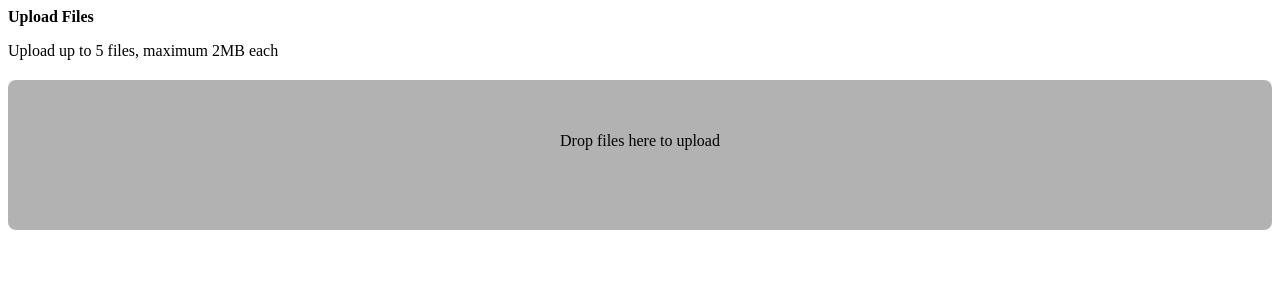
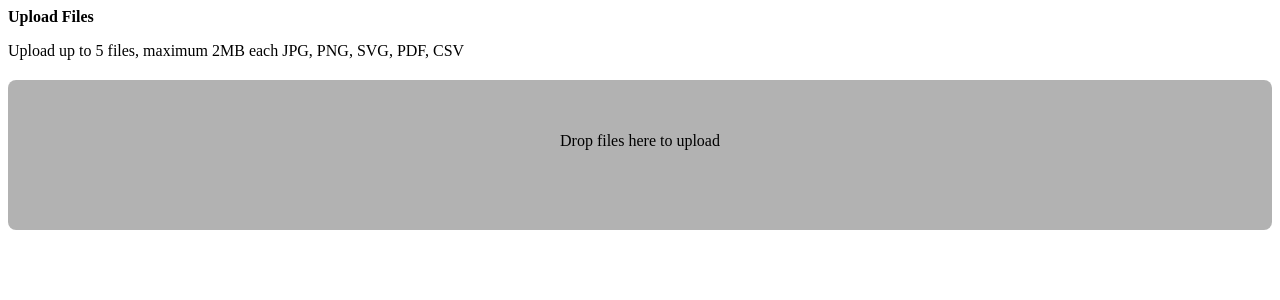
Before and after one commit to blacktyger/claims-and-forms, a Django app: template core/templates/upload_form.html in a window 1280 px wide. Shown: the top 300 px of the page. Run offline with Django 3.2, Linux system fonts and the light colour scheme; the template is opened without the code that fills it, so the values that code supplies are empty; parts of the project's set-up code (start-up, migrations or seed data) failed here and were passed over; some libraries are stand-ins or nearby versions.

Commit message:
added .csv files, session handling fix

```diff
--- a/core/templates/upload_form.html
+++ b/core/templates/upload_form.html
@@ -10,6 +10,7 @@
     </p>
     <div class="mb-2 mt-0">
         <span class="text-dark"> Upload up to 5 files, maximum 2MB each</span>
+        <span class="text-dark text-muted"> JPG, PNG, SVG, PDF, CSV</span>
     </div>
 </div>
 <form action="{% url 'upload' %}" method="post" id="epic_dropzone"
```
Also changed, not shown: 1 other file.
